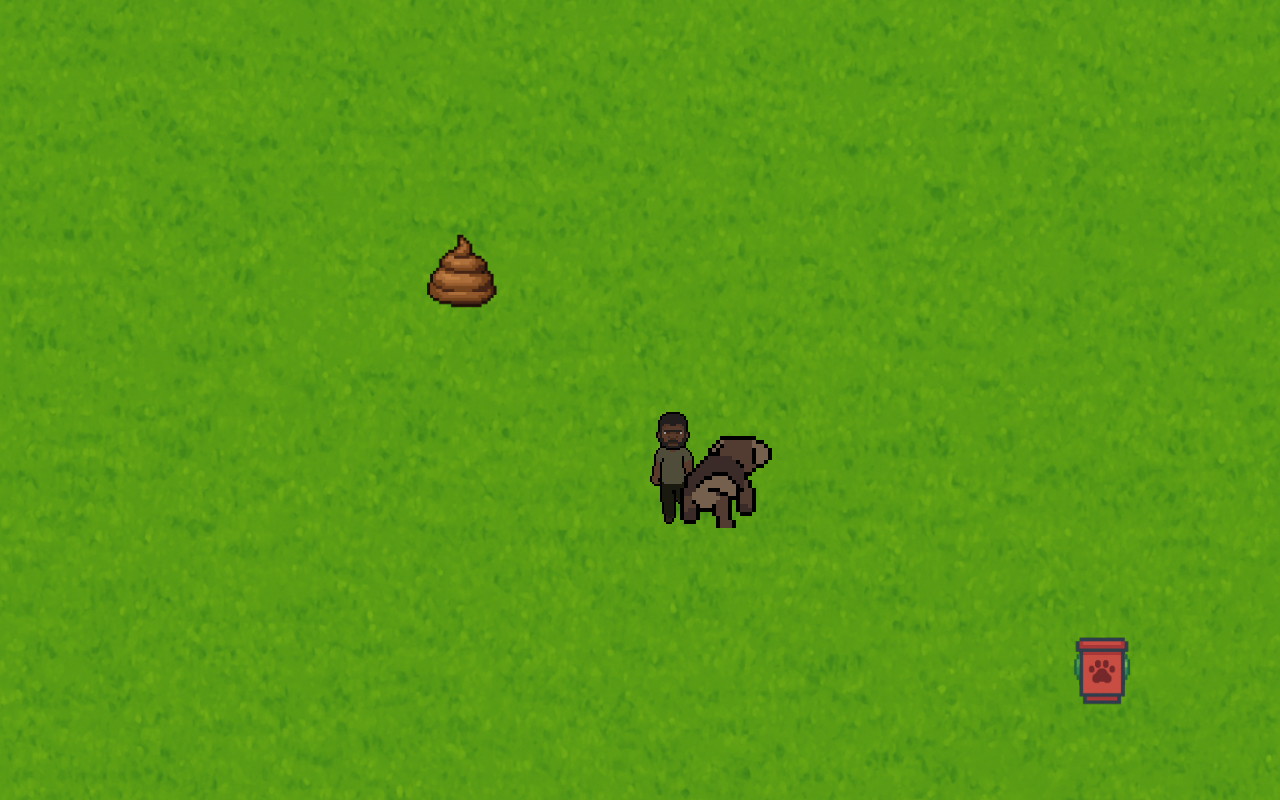
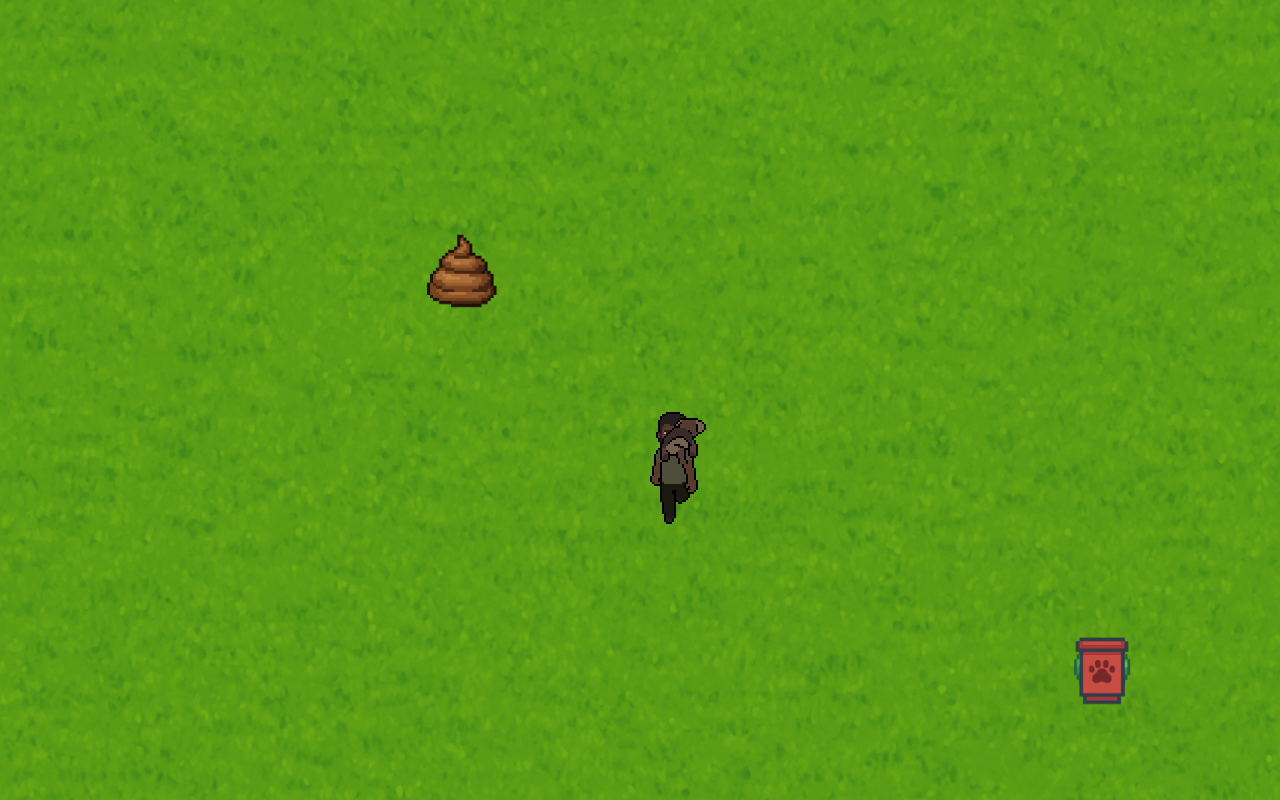
Before and after one commit to Bbbarbora/PoopPatrolgame, a React (Vite) app: page / in a window 1280 px wide. Built offline with nearby package versions, Linux system fonts and the light colour scheme.

Commit message:
zmenseni psa

```diff
--- a/src/components/Game/components/Dog/Dog.css
+++ b/src/components/Game/components/Dog/Dog.css
@@ -12,28 +12,28 @@
 
   .dog {
     --bgY: 0;
-    --spriteSheetW: 1312px;
+    --spriteSheetW: 656px;
     position: absolute;
     left: 50%;
     top: 50%;
-    width: 164px;
-    height: 136px;
+    width: 82px; /*164px*/
+    height: 78px; /*136px*/
     background-image: url('imgs/DarkDogspriteSheet.png');
     background-position: 0 0;
     background-repeat: no-repeat;
-    background-size: auto;
+    background-size: 656px 612px;
     animation: movement 0.8s steps(8) infinite;
   }
 
   .dog.walk-up-right { --bgY: 0;}
-  .dog.walk-up-left { --bgY: -136px;}
-  .dog.walk-up { --bgY: -272px;}
-  .dog.walk-right { --bgY: -408px;}
-  .dog.walk-left { --bgY: -544px;}
-  .dog.walk-down-right { --bgY: -680px;}
-  .dog.walk-down-left { --bgY: -816px;}
-  .dog.walk-down { --bgY: -952px;}
-  .dog.sit { --bgY: 1088px;}
+  .dog.walk-up-left { --bgY: -78px;}
+  .dog.walk-up { --bgY: -156px;}
+  .dog.walk-right { --bgY: -204px;}
+  .dog.walk-left { --bgY: -272px;}
+  .dog.walk-down-right { --bgY: -340px;}
+  .dog.walk-down-left { --bgY: -408px;}
+  .dog.walk-down { --bgY: -476px;}
+  .dog.sit { --bgY: -544px;}
 
   @keyframes movement {
     from { background-position: 0 var(--bgY)}
```
